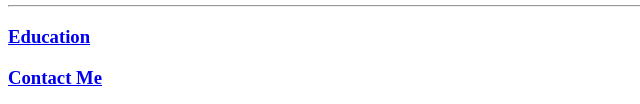
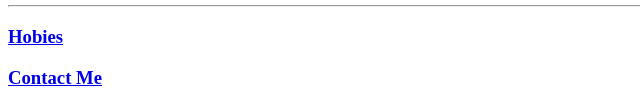
Before and after one commit to amudhan-personal/cv, a plain HTML site: page index.html in a window 1280 px wide. Shown: the part 741-845 px from the top of the page, 0-640 px from the left. Drawn offline with Linux system fonts and the light colour scheme.

Commit message:
Update index.html

```diff
--- a/index.html
+++ b/index.html
@@ -66,7 +66,7 @@
         </tr>
     </table>
     <hr>
-    <a href="Hobbies.html"><h3>Education</h3></a>
+    <a href="Hobbies.html"><h3>Hobies</h3></a>
     <a href="Contact Me.html"><h3>Contact Me</h3></a>
 </body>
 </html>
```
